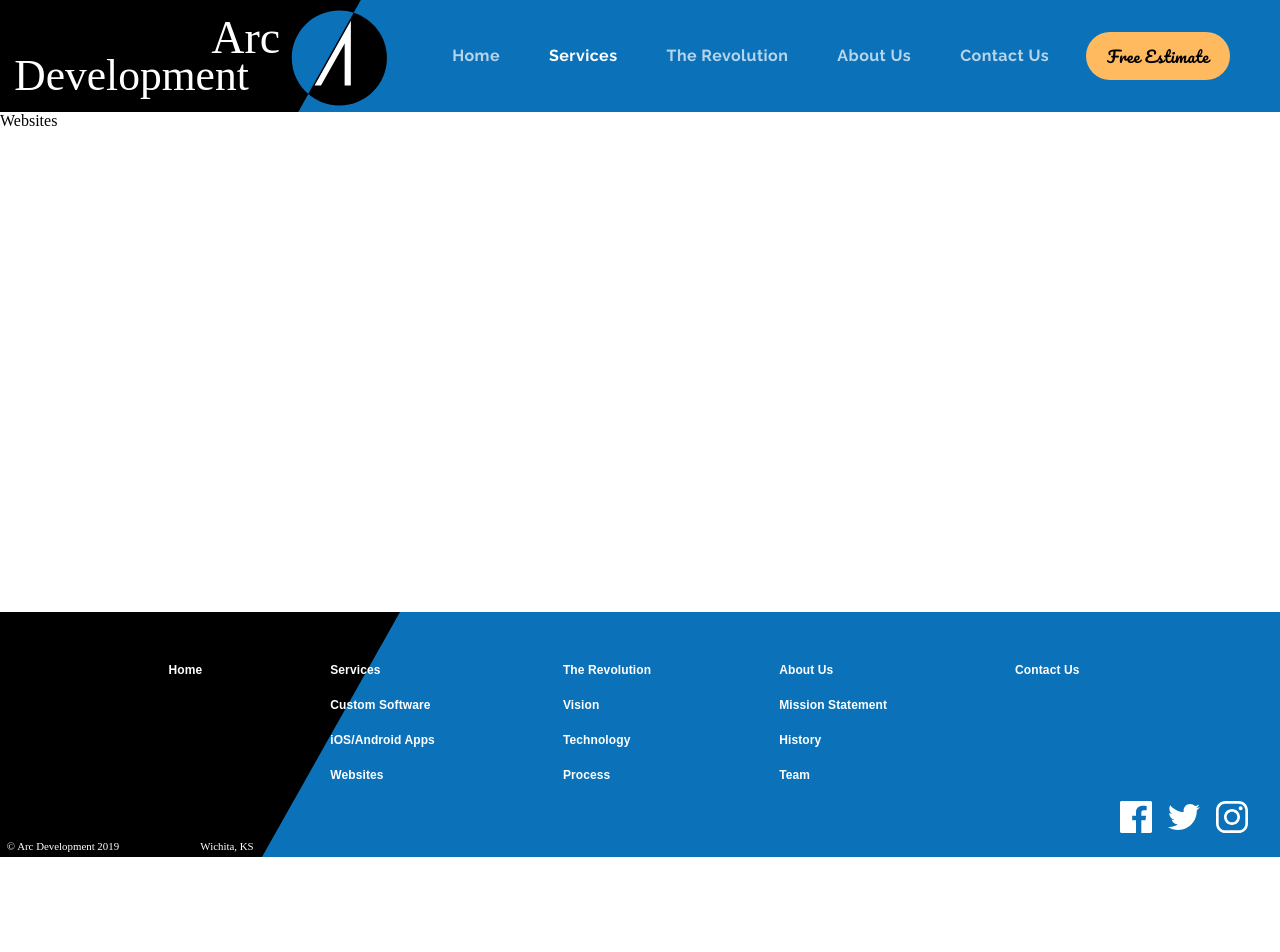
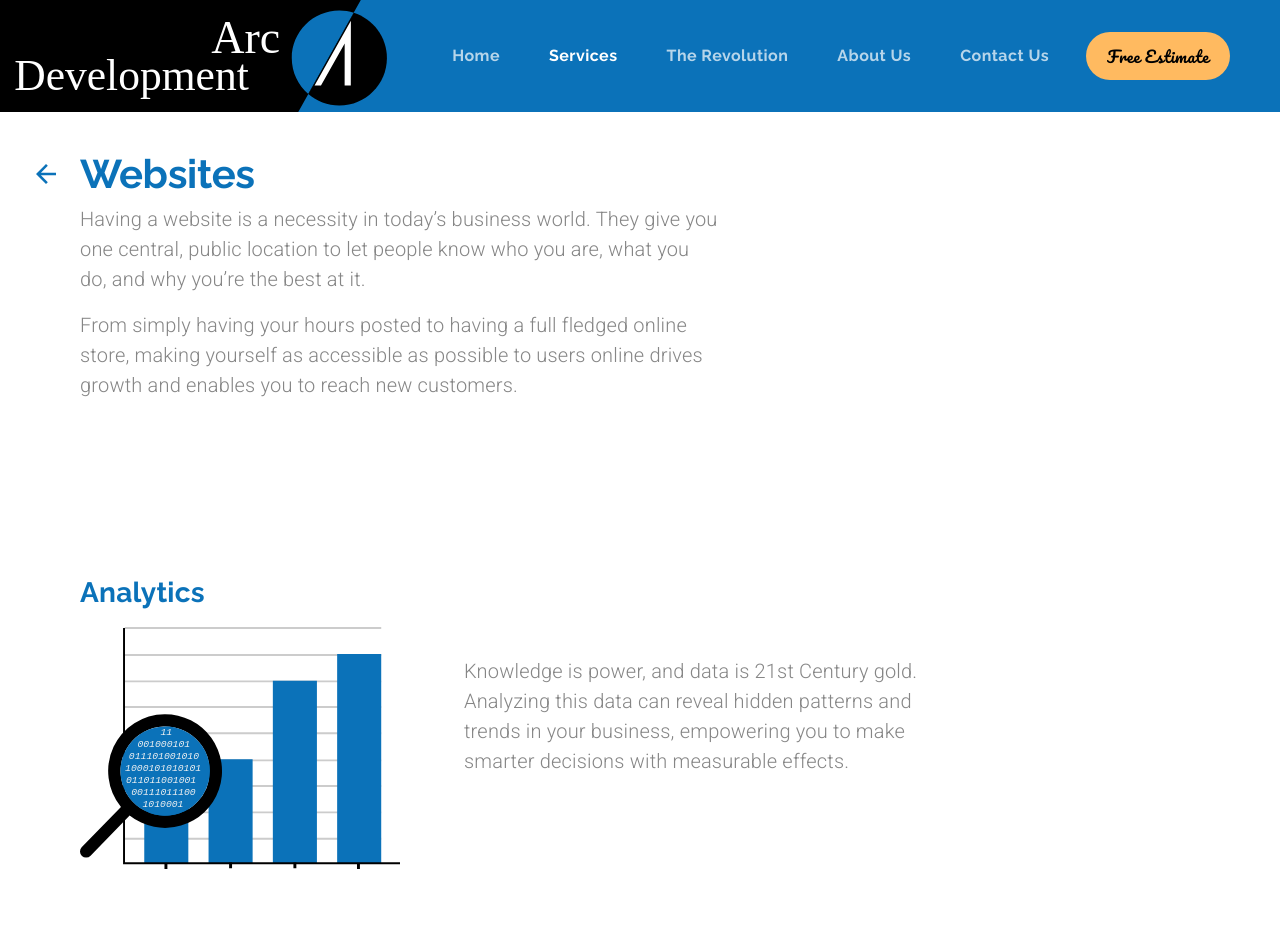
Before and after one commit to AnnaRoos/mui-tutorial-v4, a React (Create React App) app: page /websites in a window 1280 px wide. Shown: the top 952 px of the page. Before the commit the page ends 857 px from the top, so only its background shows below. Built offline with nearby package versions, Linux system fonts and the light colour scheme.

Commit message:
websites page almost finished

```diff
--- a/src/App.js
+++ b/src/App.js
@@ -11,8 +11,9 @@ import { theme } from './Theme';
 
 import CustomSoftwarePage from './pages/CustomSoftwarePage';
 import HomePage from './pages/HomePage';
+import MobileAppsPage from './pages/MobileAppsPage';
 import ServicesPage from './pages/ServicesPage';
-import MobileAppsPage from './pages/MobileAppsPage';
+import WebsitesPage from './pages/WebsitesPage';
 
 function App() {
   const [anchorEl, setAnchorEl] = useState(null);
@@ -64,6 +65,7 @@ function App() {
     'Services',
     'Custom Software',
     'iOS/Android Apps',
+    'Websites',
   ];
 
   const pageRoutes = pages
@@ -135,6 +137,16 @@ function App() {
                 />
               }
             />
+            <Route
+              exact
+              path={'/websites'}
+              element={
+                <WebsitesPage
+                  navigationHandler={navigationHandler}
+                  selectedMenuItemHandler={selectedMenuItemHandler}
+                />
+              }
+            />
             {pageRoutes}
           </Routes>
         </Layout>
--- /dev/null
+++ b/src/components/content/ImageTextSmallBlock.js
@@ -0,0 +1,64 @@
+import React from 'react';
+
+import Grid from '@material-ui/core/Grid';
+import Typography from '@material-ui/core/Typography';
+
+import { makeStyles, useTheme } from '@material-ui/styles';
+import { useMediaQuery } from '@material-ui/core';
+
+const useStyles = makeStyles((theme) => ({
+  root: {},
+  textContainer: { maxWidth: '30rem' },
+  imageContainer: { maxWidth: '25rem' },
+  img: {
+    width: '20rem',
+    [theme.breakpoints.down('xs')]: {
+      width: '15rem',
+    },
+  },
+}));
+
+const ImageTextSmallBlock = ({ alt, heading, image, position, text }) => {
+  const classes = useStyles();
+  const theme = useTheme();
+
+  const matchesXS = useMediaQuery(theme.breakpoints.down('xs'));
+  const textContent = text.map((paragraph, index) => (
+    <Typography
+      key={`${paragraph.slice(0, 3)}-${index}`}
+      variant="body1"
+      paragraph
+      align={matchesXS ? 'center' : 'left'}
+    >
+      {paragraph}
+    </Typography>
+  ));
+  return (
+    <Grid
+      container
+      justifyContent={position === 'left' ? 'flex-start' : 'flex-end'}
+      alignItems="center"
+    >
+      <Grid
+        className={classes.imageContainer}
+        container
+        direction="column"
+        spacing={2}
+      >
+        <Grid item>
+          <Typography variant="h4" align="left">
+            {heading}
+          </Typography>
+        </Grid>
+        <Grid item>
+          <img className={classes.img} alt={alt} src={image} />
+        </Grid>
+      </Grid>
+      <Grid className={classes.textContainer} item>
+        {textContent}
+      </Grid>
+    </Grid>
+  );
+};
+
+export default ImageTextSmallBlock;
--- a/src/components/content/ServicesSubPageMainText.js
+++ b/src/components/content/ServicesSubPageMainText.js
@@ -22,11 +22,11 @@ const useStyles = makeStyles((theme) => ({
 
 const ServicesSubPageMainText = ({
   backPath,
-  forwardPath,
+  forwardPath = null,
   heading,
   mainText,
   selectedIndexBack,
-  selectedIndexForward,
+  selectedIndexForward = null,
   selectedMenuItemHandler,
 }) => {
   const classes = useStyles();
@@ -45,6 +45,19 @@ const ServicesSubPageMainText = ({
       </Typography>
     );
   });
+
+  const forwardBtn = forwardPath ? (
+    <Hidden mdDown>
+      <Grid className={classes.arrowRightContainer} item>
+        <ArrowBtn
+          direction="forward"
+          to={forwardPath}
+          selectedIndex={selectedIndexForward}
+          selectedMenuItemHandler={selectedMenuItemHandler}
+        />
+      </Grid>
+    </Hidden>
+  ) : null;
 
   return (
     <Grid
@@ -78,16 +91,7 @@ const ServicesSubPageMainText = ({
         </Grid>
         <Grid item>{mainContent}</Grid>
       </Grid>
-      <Hidden mdDown>
-        <Grid className={classes.arrowRightContainer} item>
-          <ArrowBtn
-            direction="forward"
-            to={forwardPath}
-            selectedIndex={selectedIndexForward}
-            selectedMenuItemHandler={selectedMenuItemHandler}
-          />
-        </Grid>
-      </Hidden>
+      {forwardBtn}
     </Grid>
   );
 };
--- a/src/components/content/CustomSoftwareTextImage.js
+++ b/src/components/content/TextImageSmallBlock.js
@@ -18,7 +18,7 @@ const useStyles = makeStyles((theme) => ({
   },
 }));
 
-const CustomSoftwareTextImage = ({
+const TextImageSmallBlock = ({
   alt,
   animation,
   heading,
@@ -92,4 +92,4 @@ const CustomSoftwareTextImage = ({
     </Grid>
   );
 };
-export default CustomSoftwareTextImage;
+export default TextImageSmallBlock;
--- a/src/data/customSoftwareData.js
+++ b/src/data/customSoftwareData.js
@@ -15,7 +15,6 @@ export const customSoftwareBlocks = [
       your communication, and help the Earth.`,
     ],
     animation: dataAnimation,
-
     position: 'left',
   },
   {
--- /dev/null
+++ b/src/data/websitesData.js
@@ -0,0 +1,56 @@
+import analytics from '../assets/analytics.svg';
+import ecommerce from '../assets/ecommerce.svg';
+import outreach from '../assets/outreach.svg';
+import seo from '../assets/seo.svg';
+
+export const websitesMainText = [
+  `Having a website is a necessity in today’s business world. They give you one central,
+  public location to let people know who you are, what you do, and why you’re the best at it.`,
+  `From simply having your hours posted to having a full fledged online store, making yourself
+  as accessible as possible to users online drives growth and enables you to reach new customers.`,
+];
+
+export const websitesBlocks = [
+  {
+    heading: 'Analytics',
+    text: [
+      `Knowledge is power, and data is 21st Century gold. Analyzing this data can reveal
+      hidden patterns and trends in your business, empowering you to make smarter decisions
+      with measurable effects.`,
+    ],
+    image: analytics,
+    alt: 'bar chart',
+    position: 'left',
+  },
+  {
+    heading: 'E-Commerce',
+    text: [
+      `It’s no secret that people like to shop online.`,
+      `In 2017 over $2.3 trillion was spent in e-commerce, and it’s time for your slice of that pie.`,
+    ],
+    image: ecommerce,
+    alt: 'globe',
+    position: 'right',
+  },
+  {
+    heading: 'Outreach',
+    text: [
+      `Draw people in with a dazzling website. Showing off your products online is a great
+      way to help customers decide what’s right for them before visiting in person.`,
+    ],
+    image: outreach,
+    alt: 'megaphone',
+    position: 'left',
+  },
+  {
+    heading: 'Search Engine Optimization',
+    text: [
+      `How often have you ever been to the second page of Google results?`,
+      `If you’re like us, probably never.`,
+      `Customers don’t go there either, so we make sure your website is visible on page one.`,
+    ],
+    image: seo,
+    alt: 'computer on price piedestal',
+    position: 'right',
+  },
+];
--- a/src/pages/CustomSoftwarePage.js
+++ b/src/pages/CustomSoftwarePage.js
@@ -7,7 +7,7 @@ import { makeStyles } from '@material-ui/core/styles';
 import { useTheme } from '@material-ui/styles';
 
 import CTABlock from '../components/content/CTABlock';
-import CustomSoftwareTextImage from '../components/content/CustomSoftwareTextImage';
+import TextImageSmallBlock from '../components/content/TextImageSmallBlock';
 import HeaderIcon from '../components/content/HeaderIcon';
 import ServicesSubPageMainText from '../components/content/ServicesSubPageMainText';
 
@@ -38,7 +38,7 @@ const CustomSoftwarePage = ({ navigationHandler, selectedMenuItemHandler }) => {
 
   const customSoftwareContent = customSoftwareBlocks.map((data) => {
     return (
-      <CustomSoftwareTextImage
+      <TextImageSmallBlock
         animation={data.animation}
         alt={data.alt}
         heading={data.heading}
--- /dev/null
+++ b/src/pages/WebsitesPage.js
@@ -0,0 +1,66 @@
+import React from 'react';
+
+import Grid from '@material-ui/core/Grid';
+import { useMediaQuery } from '@material-ui/core';
+
+import { makeStyles } from '@material-ui/core/styles';
+import { useTheme } from '@material-ui/styles';
+
+import CTABlock from '../components/content/CTABlock';
+import ImageTextSmallBlock from '../components/content/ImageTextSmallBlock';
+import ServicesSubPageMainText from '../components/content/ServicesSubPageMainText';
+
+import { websitesBlocks, websitesMainText } from '../data/websitesData';
+
+const useStyles = makeStyles((theme) => ({
+  root: {
+    padding: '2rem 5rem 10rem 5rem',
+    [theme.breakpoints.down('sm')]: {
+      padding: '2rem 1rem 10rem 1rem',
+    },
+  },
+  blockMargin: { marginBottom: '10rem' },
+}));
+
+const WebsitesPage = ({ navigationHandler, selectedMenuItemHandler }) => {
+  const classes = useStyles();
+  const theme = useTheme();
+  const matchesMD = useMediaQuery(theme.breakpoints.down('md'));
+  const matchesSM = useMediaQuery(theme.breakpoints.down('sm'));
+
+  const websitesContent = websitesBlocks.map((data) => {
+    return (
+      <ImageTextSmallBlock
+        alt={data.alt}
+        heading={data.heading}
+        image={data.image}
+        position={data.position}
+        text={data.text}
+      />
+    );
+  });
+
+  return (
+    <Grid container direction="column">
+      <Grid className={classes.root} container direction="column">
+        <ServicesSubPageMainText
+          backPath="/mobileapps"
+          heading="Websites"
+          mainText={websitesMainText}
+          selectedIndexBack={2}
+          selectedMenuItemHandler={selectedMenuItemHandler}
+        />
+        <Grid item>{websitesContent[0]}</Grid>
+        <Grid item>{websitesContent[1]}</Grid>
+        <Grid item>{websitesContent[2]}</Grid>
+        <Grid item>{websitesContent[3]}</Grid>
+      </Grid>
+
+      <Grid item>
+        <CTABlock navigationHandler={navigationHandler} />
+      </Grid>
+    </Grid>
+  );
+};
+
+export default WebsitesPage;
```
